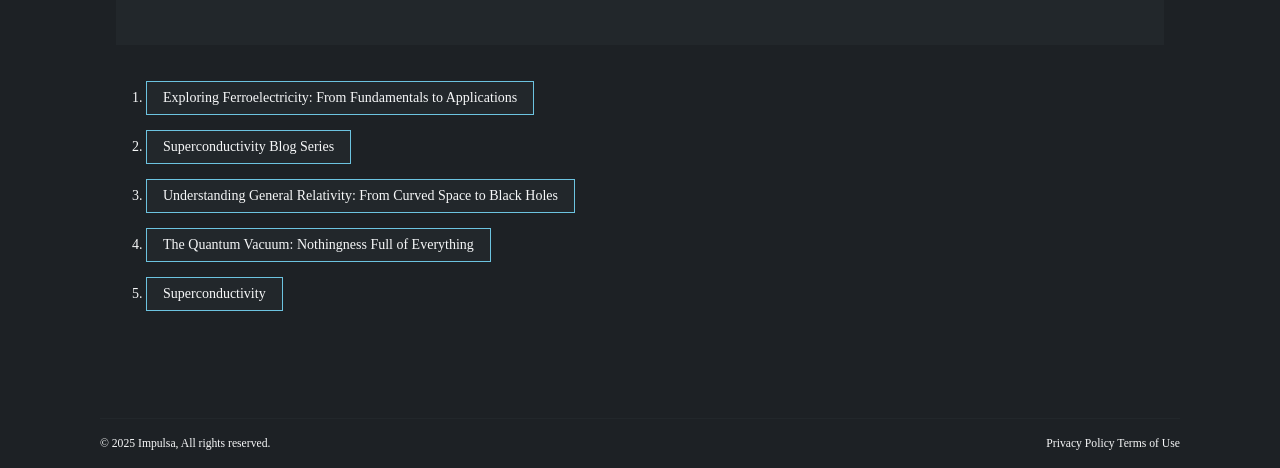
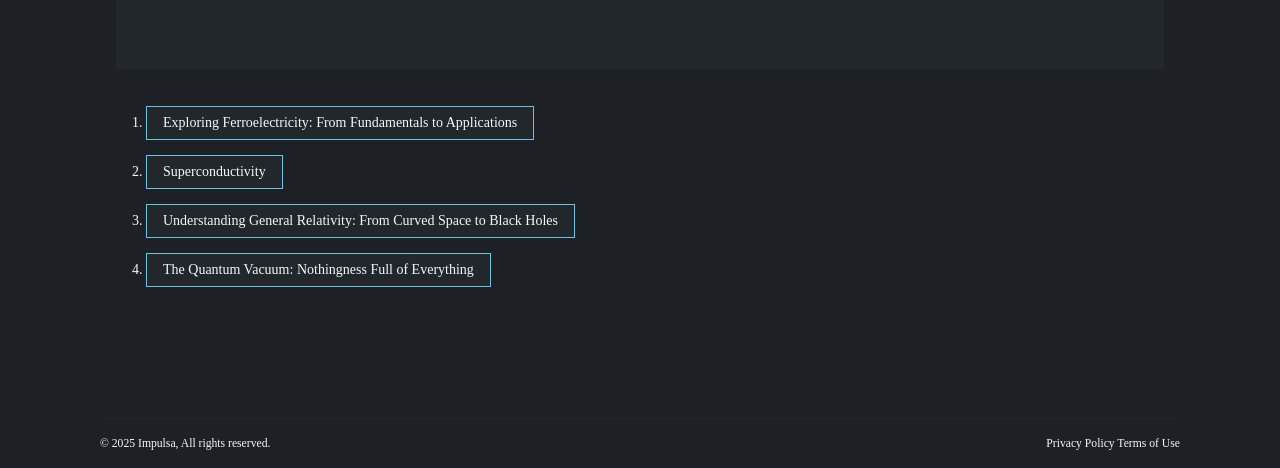
Before and after one commit to Ajay871c/impulseLog, an Astro site: page /series in a window 1280 px wide. Shown: the part 332-800 px from the top of the page. Built offline with nearby package versions, Linux system fonts and the light colour scheme; Astro itself is replaced by a stand-in of ours.

Commit message:
3 posts added kk

```diff
--- a/src/blog/bcs-theory-cooper-pairs.md
+++ b/src/blog/bcs-theory-cooper-pairs.md
@@ -7,7 +7,7 @@
     url: "/bcs-theory-cooper-pairs.webp"
     alt: "BCS theory illustration showing Cooper pair formation and energy gap"
 tags: ["Superconductivity"]
-series: "Superconductivity Blog Series"
+series: "Superconductivity"
 part: 8
 ---
 
--- a/src/blog/ginzburg-landau-theory.md
+++ b/src/blog/ginzburg-landau-theory.md
@@ -7,7 +7,7 @@
     url: "/ginzburg-landau-theory.webp"
     alt: "Visualization of the Ginzburg–Landau order parameter and superconducting coherence length"
 tags: ["Superconductivity"]
-series: "Superconductivity Blog Series"
+series: "Superconductivity"
 part: 7
 ---
 
--- a/src/blog/london-equations-superconductivity.md
+++ b/src/blog/london-equations-superconductivity.md
@@ -7,7 +7,7 @@
     url: "/london-equations-superconductivity.webp"
     alt: "Magnetic field decay in superconductors as described by London equations"
 tags: ["Superconductivity"]
-series: "Superconductivity Blog Series"
+series: "Superconductivity"
 part: 6
 ---
 
```
